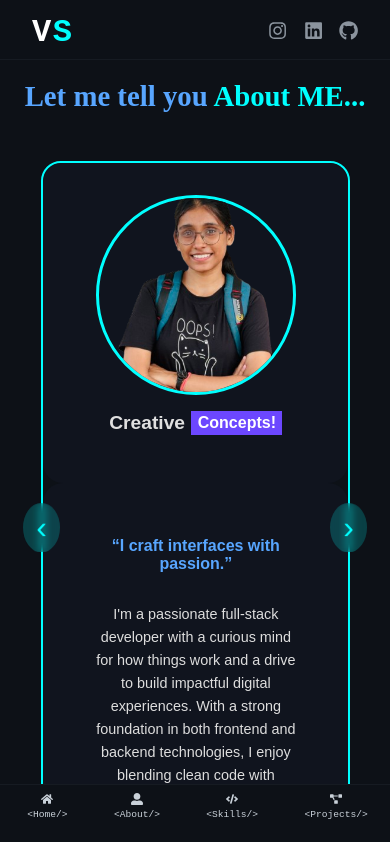
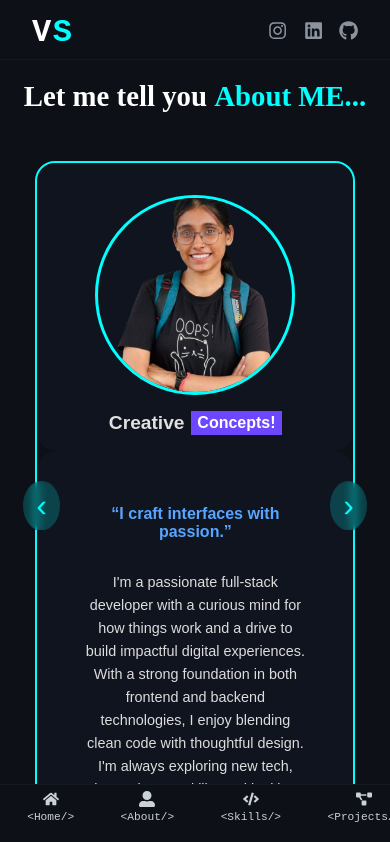
Before and after one commit to vinitasoni1103/My-Portfolio, a React (Create React App) app: page /about in a window 390 px wide. Shown: the top 842 px of the page. Built offline with nearby package versions, Linux system fonts and the light colour scheme.

Commit message:
Updated few components

```diff
--- a/src/pages/Hero.jsx
+++ b/src/pages/Hero.jsx
@@ -28,7 +28,7 @@ const Hero = () => {
   }, []);
 
   const desktopHeights = [280, 530, 370, 680, 500, 330];
-  const mobileHeights = [280, 480, 360, 590, 460, 310];
+  const mobileHeights = [240, 400, 300, 480, 370, 270];
 
   return (
     <section className="hero-section">
--- a/src/styles/about.css
+++ b/src/styles/about.css
@@ -277,8 +277,8 @@
   text-align: center;
   font-weight: 600;
   margin-bottom: 3rem;
-  color: #58a6ff;
-  font-family: 'Pacifico', cursive;
+  color: #ffffff;
+  font-family: 'Pacifico';
 }
 
 .about-title span {
@@ -328,14 +328,14 @@
 }
 
 
-/* ========== CARDS WRAPPER ========== */
+/* CARDS WRAPPER  */
 .cards-wrapper {
   display: flex;
   flex-direction: column;
   gap: 2rem;
 }
 
-/* ========== CARD STYLES ========== */
+/*  CARD STYLES */
 .flip-horizontal-card {
   width: 80%;
   height: 460px;
@@ -405,7 +405,7 @@
   color: #e0e0e0;
 }
 
-/* ========== ROTATING TEXT ========== */
+/*  ROTATING TEXT */
 .text-rotate {
   display: flex;
   flex-wrap: wrap;
@@ -449,7 +449,7 @@
   white-space: pre;
 }
 
-/* ========== BACK ========== */
+/* BACK */
 .flip-card-back-horizontal {
   transform: rotateY(180deg);
   flex-direction: column;
@@ -470,7 +470,7 @@
   color: #ddd;
 }
 
-/* ========== BUTTONS ========== */
+/* BUTTONS */
 .about-buttons {
   display: flex;
   gap: 1rem;
@@ -506,7 +506,7 @@
 }
 
 
-/* ========== TABLET + MOBILE ========== */
+/*  TABLET + MOBILE  */
 @media (max-width: 1024px) {
   .about-title {
   font-size: clamp(2rem, 5vw, 3rem);
@@ -528,7 +528,7 @@
     flex: 0 0 90%;
     scroll-snap-align: center;
     height: auto;
-    min-width: 280px;
+    min-width: 320px;
   }
 
   .flip-card-inner-horizontal {
@@ -559,6 +559,7 @@
   }
 
   .front-text {
+    margin-bottom: -1rem;
     font-size: 1.2rem;
   }
 
@@ -572,7 +573,7 @@
   }
 }
 
-/* ========== MOBILE ========== */
+/* MOBILE  */
 @media (max-width: 768px) {
   .cards-wrapper {
     flex-direction: row;
@@ -614,13 +615,14 @@
   }
 }
 
-/* ========== EXTRA SMALL ========== */
+/*  EXTRA SMALL */
 @media (max-width: 600px) {
   .about-title {
     font-size: 1.8rem;
   }
 
   .front-text {
+    margin-bottom: -1rem;
     font-size: 1.2rem;
   }
 
--- a/src/styles/hero.css
+++ b/src/styles/hero.css
@@ -248,8 +248,8 @@
 }
 
 .tech-card {
-  width: 100px;
-  height: 100px;
+  width: 60px;
+  height: 60px;
   background-color: #161b22;
   border-radius: 12px;
   box-shadow: 0 0 10px rgba(88, 166, 255, 0.2);
--- a/src/styles/navbar.css
+++ b/src/styles/navbar.css
@@ -167,11 +167,11 @@
     display: flex;
     flex-direction: column;
     align-items: center;
-    font-size: 0.75rem;
+    font-size: 1rem;
     color: #c9d1d9;
   }
 
   .navbar a span {
-    font-size: 0.6rem;
+    font-size: 0.7rem;
   }
 }
--- a/src/styles/qualifications.css
+++ b/src/styles/qualifications.css
@@ -109,14 +109,14 @@
   .section-title {
     font-size: 2rem;
     margin-top: 4rem;
-    margin-bottom: 5rem;
+    margin-bottom: 3rem;
   }
 
   .timeline {
-    margin-left: 0.5rem;
+    margin-left: 0.1rem;
     padding-left: 0.5rem;
     border-left: 1px solid #444;
-    gap: 3rem;
+    gap: 1rem;
   }
 
   .timeline-content {
@@ -124,6 +124,7 @@
   }
 
   .timeline-content h3 {
+    margin-top: 0rem;
     font-size: 1.2rem;
   }
 
--- a/src/styles/skill.css
+++ b/src/styles/skill.css
@@ -435,7 +435,7 @@
 }
 
 
-/* Responsive tweaks */
+/* Responsive */
 @media (max-width: 768px) {
   .branches {
     gap: 1rem;
--- a/src/styles/testimonials.css
+++ b/src/styles/testimonials.css
@@ -191,7 +191,8 @@
 }
   .testimonials-heading {
     font-size: 2.4rem;
-    margin-bottom: 20px;
+    margin-top: -2rem;
+    margin-bottom: 1px;
   }
 
   .orbit-ring {
@@ -229,7 +230,7 @@
 
   .expanded-testimonial {
     padding: 20px;
-    margin: 80px 10px;
+    margin: 50px 10px;
   }
 
   .expanded-testimonial h3 {
```
